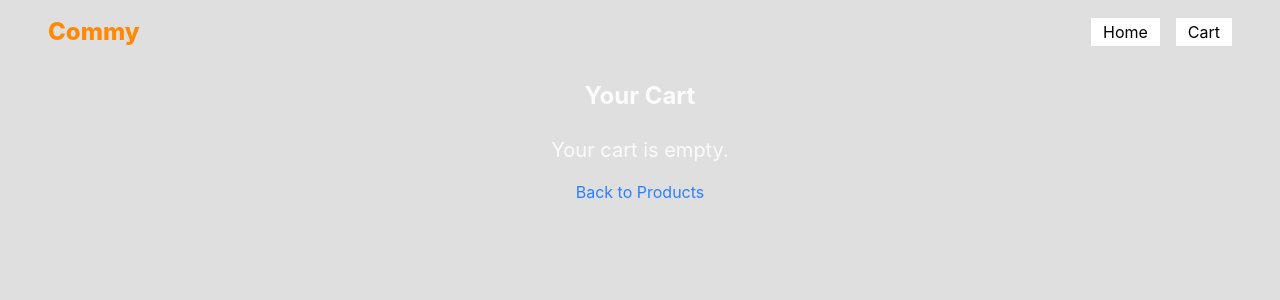
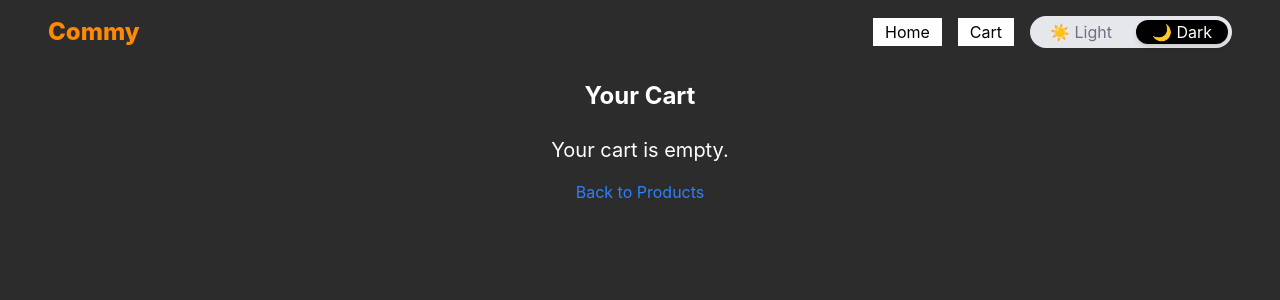
Before and after one commit to Akhil401/Ecom, a React (Vite) app: page /cart in a window 1280 px wide. Shown: the top 300 px of the page. Built offline with nearby package versions, Linux system fonts and the light colour scheme.

Commit message:
added dark mode toggle switch

```diff
--- /dev/null
+++ b/src/components/DarkModeToggle.jsx
@@ -0,0 +1,43 @@
+import React, { useEffect, useState } from 'react';
+
+const DarkModeToggle = () => {
+   const [theme, setTheme] = useState(() => {
+      const stored = localStorage.getItem('theme');
+      return stored ? stored : 'dark'; // default to dark
+   });
+
+   useEffect(() => {
+      if (theme === 'dark') {
+         document.documentElement.classList.add('dark');
+         localStorage.setItem('theme', 'dark');
+      } else {
+         document.documentElement.classList.remove('dark');
+         localStorage.setItem('theme', 'light');
+      }
+   }, [theme]);
+
+   return (
+      <div className="flex items-center justify-center">
+         <div className="flex items-center gap-2 bg-gray-200 dark:bg-gray-700 rounded-full p-1">
+            <button
+               onClick={() => setTheme('light')}
+               className={`px-4 rounded-full transition-all duration-200 ${
+                  theme === 'light' ? 'bg-white text-black shadow-md' : 'text-gray-500'
+               }`}
+            >
+               ☀️ Light
+            </button>
+            <button
+               onClick={() => setTheme('dark')}
+               className={`px-4  rounded-full transition-all duration-200 ${
+                  theme === 'dark' ? 'bg-black text-white shadow-md' : 'text-gray-400'
+               }`}
+            >
+               🌙 Dark
+            </button>
+         </div>
+      </div>
+   );
+};
+
+export default DarkModeToggle;
--- a/src/components/Navbar.jsx
+++ b/src/components/Navbar.jsx
@@ -1,5 +1,6 @@
 import React from 'react';
 import { Link } from 'react-router-dom';
+import DarkModeToggle from './DarkModeToggle';
 
 const Navbar = () => {
    return (
@@ -9,7 +10,7 @@ const Navbar = () => {
                Commy
             </Link>
          </h2>
-         <ul className="flex space-x-4">
+         <ul className="flex space-x-4 items-center">
             <li>
                <Link
                   to="/"
@@ -26,6 +27,9 @@ const Navbar = () => {
                   Cart
                </Link>
             </li>
+            <li>
+               <DarkModeToggle />
+            </li>
          </ul>
       </nav>
    );
--- a/src/index.css
+++ b/src/index.css
@@ -6,8 +6,8 @@
    font-weight: 400;
 
    color-scheme: light dark;
-   color: rgba(255, 255, 255, 0.87);
-   background-color: #e0dfdf;
+   /* color: rgba(255, 255, 255, 0.87); */
+   /* background-color: #2C2C2C; */
    max-width: none;
 
    font-synthesis: none;
@@ -15,6 +15,14 @@
    -webkit-font-smoothing: antialiased;
    -moz-osx-font-smoothing: grayscale;
 
+}
+
+body {
+   @apply bg-white text-black
+}
+
+.dark body {
+   @apply bg-[#2C2C2C] text-white
 }
 
 /* a {
--- /dev/null
+++ b/tailwind.config.js
@@ -0,0 +1,8 @@
+module.exports = {
+   darkMode: 'class', // <-- important
+   content: ['./src/**/*.{js,jsx,ts,tsx}'],
+   theme: {
+      extend: {}
+   },
+   plugins: []
+};
```
